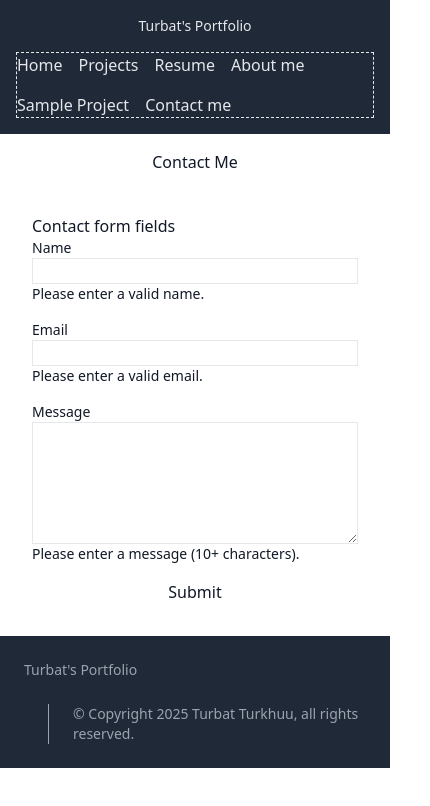
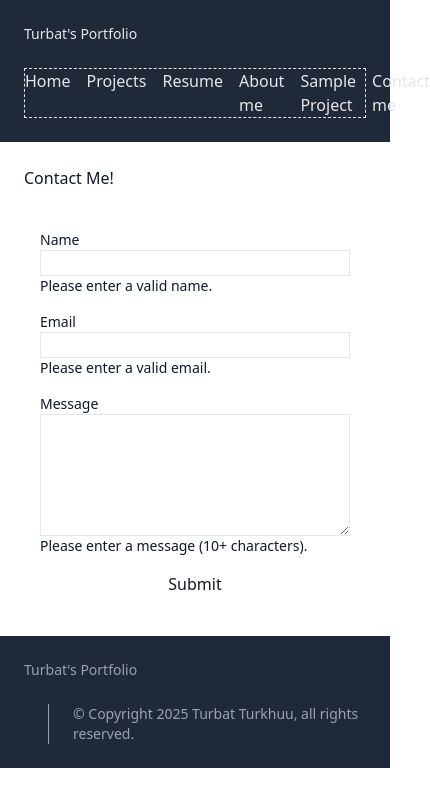
Before and after one commit to Turbat-git/WebTechProject, a website: page pages/contact.html in a window 390 px wide. Shown: the whole page, 430 px wide, since content can reach past the window. Drawn offline with Linux system fonts and the light colour scheme.

Commit message:
fix: use mobile-first approach in all the pages

```diff
--- a/pages/contact.html
+++ b/pages/contact.html
@@ -8,22 +8,22 @@
 </head>
 <body class="bg-white text-gray-900">
 
-<header class="sticky top-0 flex flex-col md:flex-row justify-between items-center p-4 bg-gray-800 text-gray-200">
-    <div class="flex items-center mb-4 md:mb-0 gap-2">
-        <h1 class="text-sm font-semibold">Turbat's Portfolio</h1>
+<header class="sticky top-0 flex flex-col justify-between p-6 mx-auto md:flex-row gap-2 bg-gray-800 text-gray-200">
+    <div class="flex items-center mb-4 title-font md:mb-0 gap-2">
+        <h1 class="text-sm">Turbat's Portfolio</h1>
     </div>
-    <nav class="flex flex-wrap justify-center md:justify-end gap-4 border border-dashed p-2 text-base" aria-label="Main navigation">
-        <a href="../index.html" class="hover:underline">Home</a>
-        <a href="projects.html" class="hover:underline">Projects</a>
-        <a href="resume.html" class="hover:underline">Resume</a>
-        <a href="about.html" class="hover:underline">About me</a>
-        <a href="sample.html" class="hover:underline">Sample Project</a>
-        <a href="contact.html" class="hover:underline">Contact me</a>
+    <nav class="gap-x-4 flex text-base md:ml-auto border border-dashed" aria-label="Main Navigation">
+        <a href="../index.html">Home</a>
+        <a href="projects.html">Projects</a>
+        <a href="resume.html">Resume</a>
+        <a href="about.html">About me</a>
+        <a href="sample.html">Sample Project</a>
+        <a href="contact.html">Contact me</a>
     </nav>
 </header>
 
-<main class="flex flex-col items-center justify-start p-4 gap-6">
-    <h1 class="text-2xl sm:text-3xl font-semibold text-center">Contact Me</h1>
+<main class="grid grid-cols-1 md:grid-cols-2 lg:grid-cols-3 gap-6 p-6">
+    <h1 class="text-2xl sm:text-3xl font-semibold text-center">Contact Me!</h1>
 
     <form id="contactForm"
           action="https://formsubmit.co/tturbat12.12@gmail.com"
@@ -31,7 +31,6 @@
           class="w-full max-w-md bg-white p-4 sm:p-6 rounded-lg shadow-md flex flex-col gap-4"
           novalidate>
         <fieldset class="flex flex-col gap-4">
-            <legend class="sr-only">Contact form fields</legend>
 
             <label for="name" class="flex flex-col gap-1">
                 <span class="text-sm font-medium">Name</span>
```
